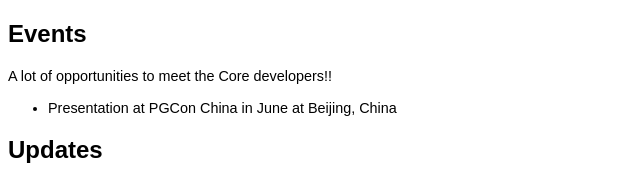
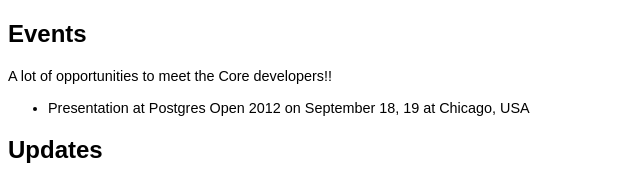
Before and after one commit to postgres-x2/webpage, a plain HTML site: page events.html in a window 1280 px wide. Shown: the top 184 px of the page, without its empty margins (0-640 px from the left). Drawn offline with Linux system fonts and the light colour scheme.

Commit message:
Update events with Postgres Open 2012 talks.

```diff
--- a/events.html
+++ b/events.html
@@ -15,7 +15,7 @@
 <p class="plain">
 A lot of opportunities to meet the Core developers!!
 <ul>
-<li>Presentation at PGCon China in June at Beijing, China</li>
+<li>Presentation at Postgres Open 2012 on September 18, 19 at Chicago, USA</li>
 </ul>
 </p>
 
```
